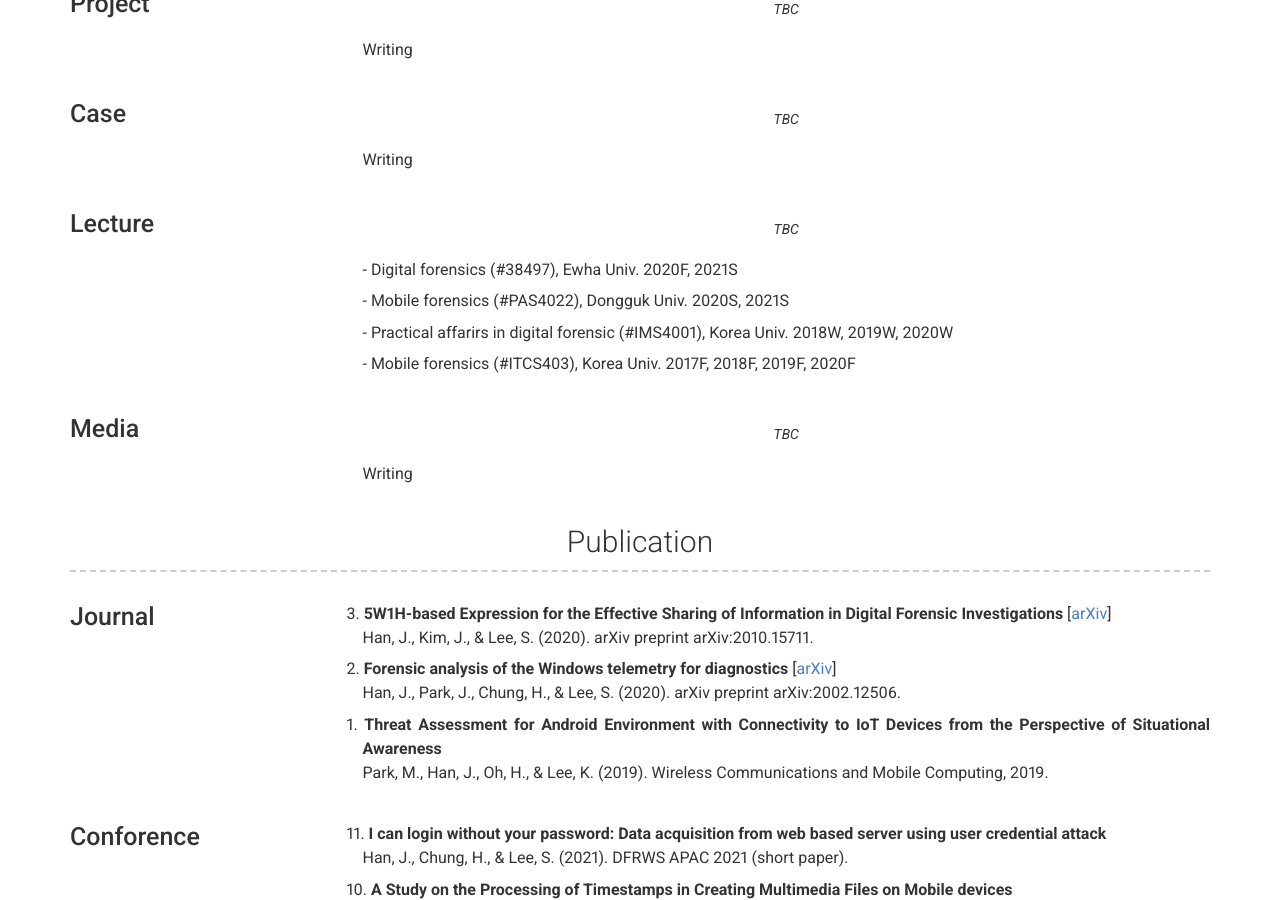
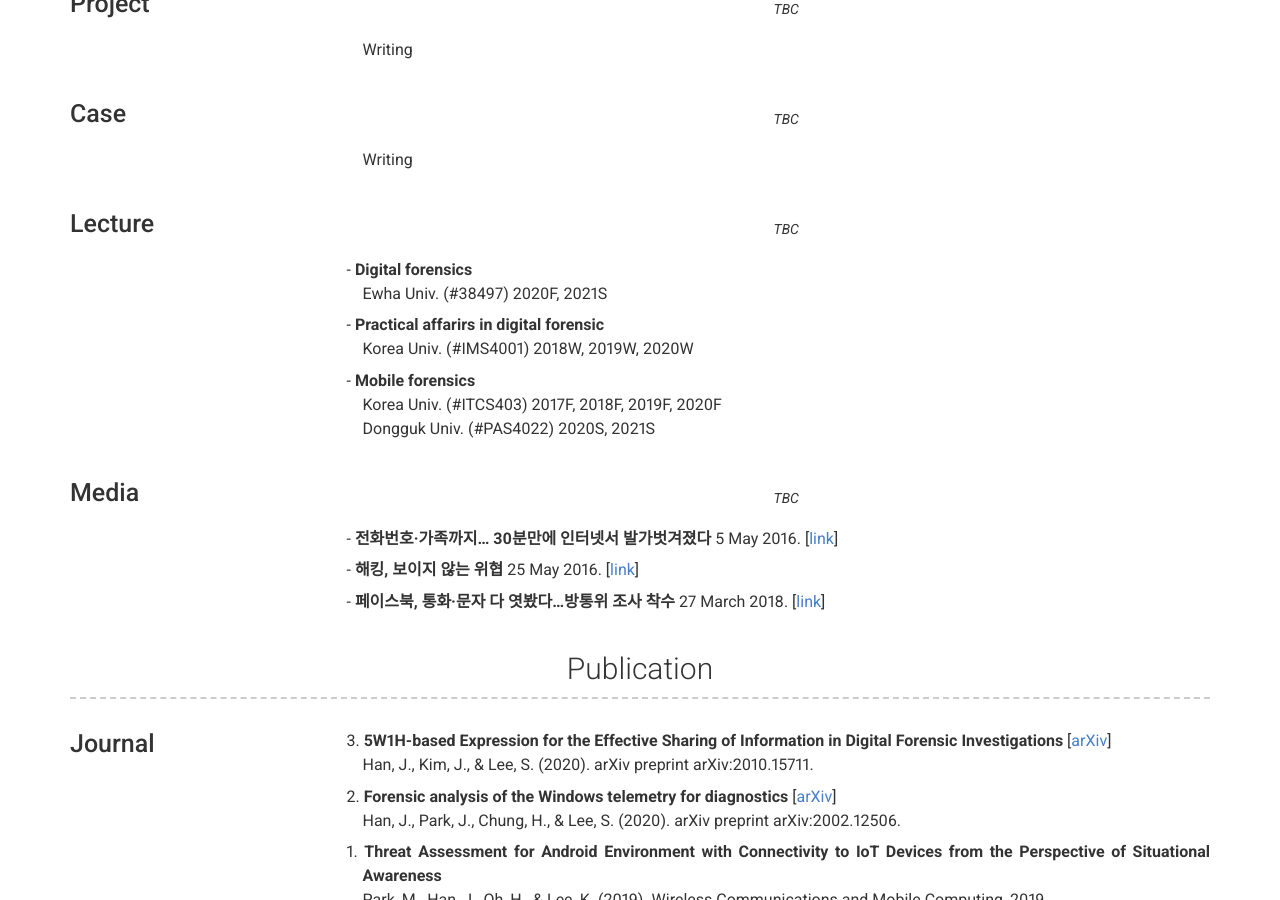
Before and after one commit to JaehyeokHan/jaehyeokhan.github.io, a Jekyll site: the page built from index.md, in a window 1280 px wide and 900 px high, scrolled down 1447 px. Built offline with Jekyll 4.4.1, drawn with Linux system fonts in a browser that asks for light colours; nearby versions of some CDN libraries.

Commit message:
Update _config.yml

```diff
--- a/_config.yml
+++ b/_config.yml
@@ -125,17 +125,20 @@ content:
         quote: >
           TBC
         description: | # this will include new lines to allow paragraphs
-          <p>- Digital forensics (&#35;38497), Ewha Univ. 2020F, 2021S</p>
-          <p>- Mobile forensics (&#35;PAS4022), Dongguk Univ. 2020S, 2021S</p>
-          <p>- Practical affarirs in digital forensic (&#35;IMS4001), Korea Univ. 2018W, 2019W, 2020W</p>
-          <p>- Mobile forensics (&#35;ITCS403), Korea Univ. 2017F, 2018F, 2019F, 2020F</p>
+          <p style="text-indent: -1em;">- <b>Digital forensics</b><br> Ewha Univ. (&#35;38497) 2020F, 2021S</p>
+          <p style="text-indent: -1em;">- <b>Practical affarirs in digital forensic</b><br> Korea Univ. (&#35;IMS4001) 2018W, 2019W, 2020W</p>
+          <p style="text-indent: -1em;">- <b>Mobile forensics</b><br> Korea Univ. (&#35;ITCS403) 2017F, 2018F, 2019F, 2020F<br> Dongguk Univ. (&#35;PAS4022) 2020S, 2021S</p>
 
       - layout: left
         title: Media
         quote: >
           TBC
         description: | # this will include new lines to allow paragraphs
-          Writing
+          <p style="text-indent: -1em;">- <b>전화번호·가족까지… 30분만에 인터넷서 발가벗겨졌다</b> 5 May 2016. [<A href = "https://www.chosun.com/site/data/html_dir/2016/05/05/2016050500174.html" target = "top">link</A>]</p>
+          <p style="text-indent: -1em;">- <b>해킹, 보이지 않는 위협</b> 25 May 2016. [<A href = "https://science.ytn.co.kr/program/program_view.php?s_mcd=1191&s_hcd=&key=201605260916329470&page=1" target = "top">link</A>]</p>
+          <p style="text-indent: -1em;">- <b>페이스북, 통화·문자 다 엿봤다…방통위 조사 착수</b> 27 March 2018. [<A href = "https://news.sbs.co.kr/news/endPage.do?news_id=N1004685651" target = "top">link</A>]</p>
+
+#쟁점 태블릿PC의 검찰 포렌식 분석결과에 대한 해설서
 
   - title: Publication
     layout: list
```
